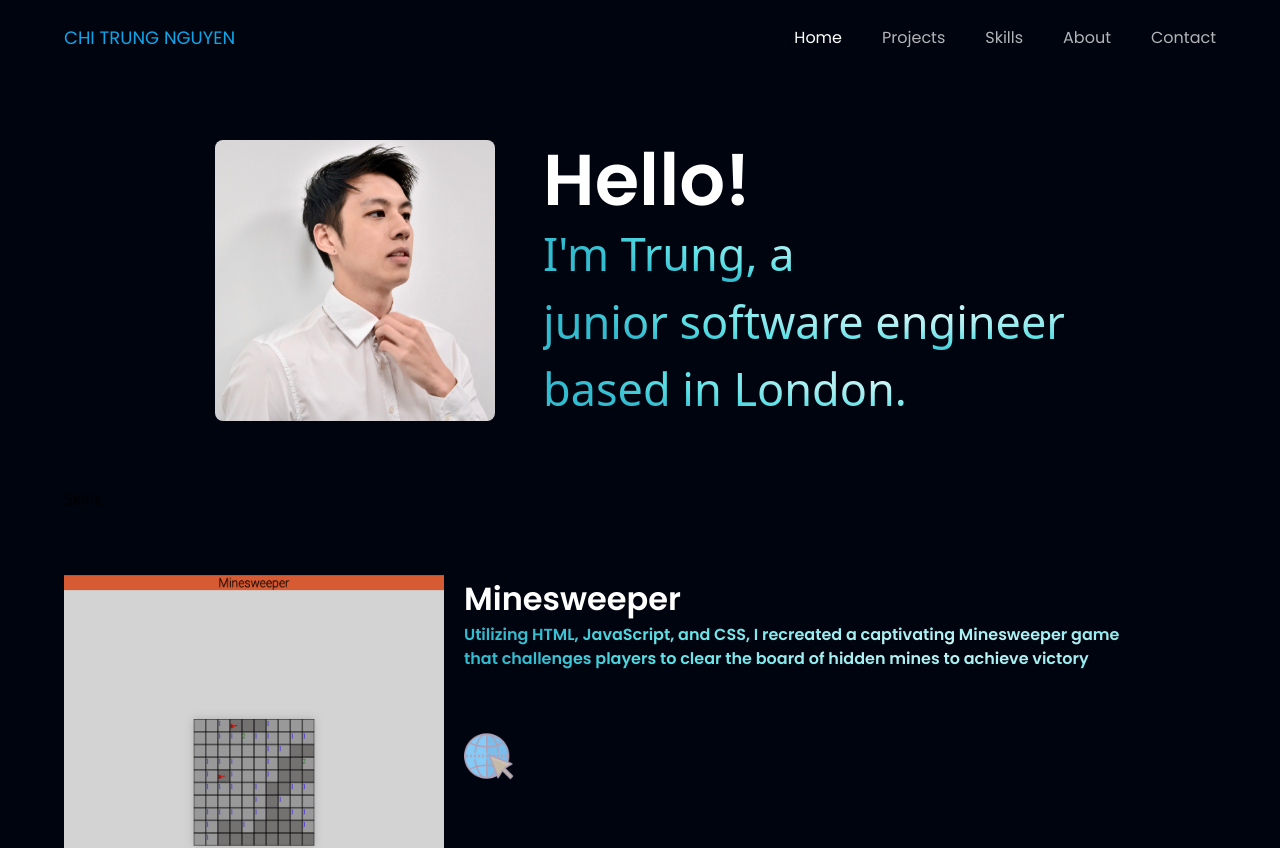
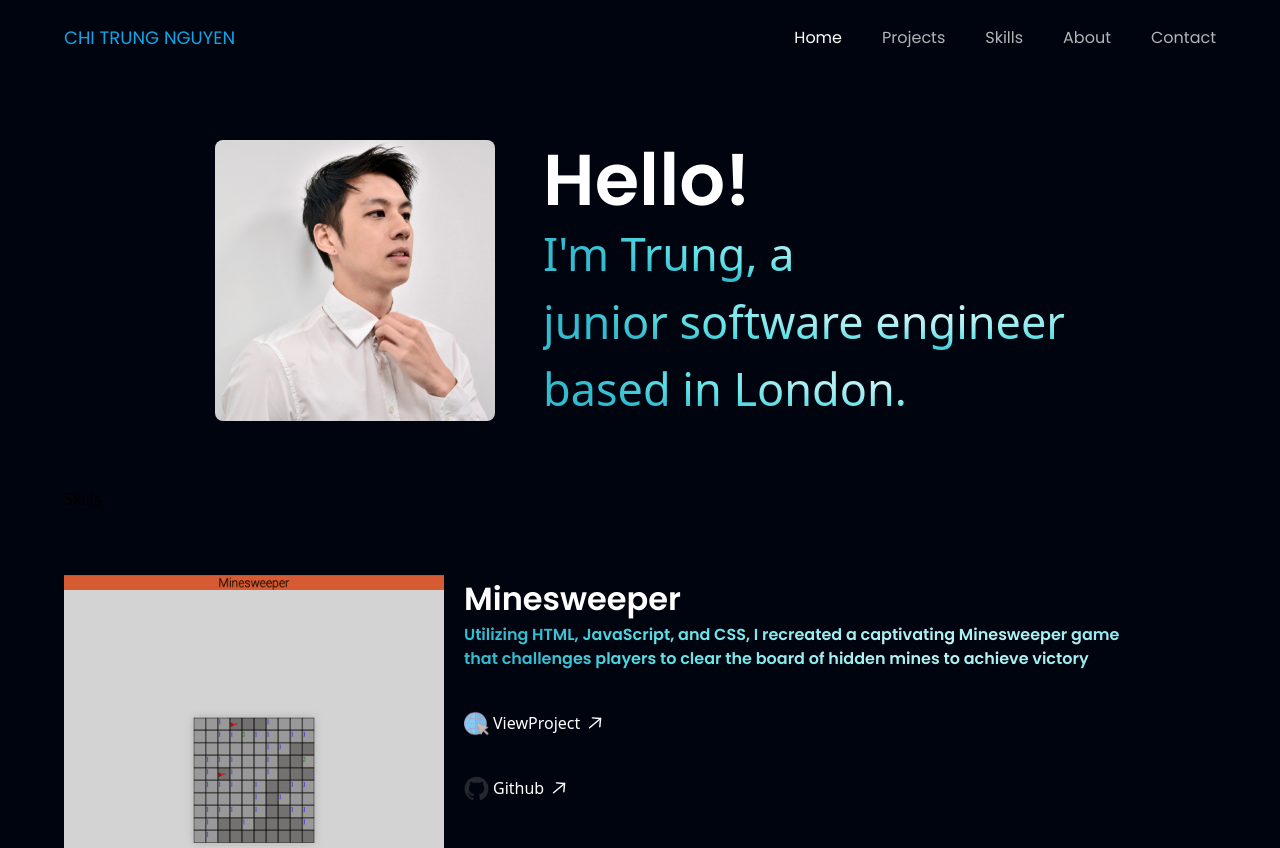
Before and after one commit to Puzzles65/portfolio_vite, a React (Vite) app: page / in a window 1280 px wide. Shown: the top 848 px of the page. Built offline with nearby package versions, Linux system fonts and the light colour scheme.

Commit message:
buttons for now, need styling to match the theme

```diff
--- a/src/assets/index.js
+++ b/src/assets/index.js
@@ -6,5 +6,6 @@ import minesweeper from "./minesweeper.png";
 import spaceCAT from "./spaceCAT.png";
 import github from "./github.png";
 import internet from "./internet.png";
+import arrow from "./arrow.svg";
 
-export { close, menu, photo, memes, minesweeper, spaceCAT, github, internet };
+export { close, menu, photo, memes, minesweeper, spaceCAT, github, internet, arrow };
--- a/src/components/ProjectsContainer.jsx
+++ b/src/components/ProjectsContainer.jsx
@@ -1,6 +1,6 @@
 import React from "react";
 import styles from "../style";
-import { github, internet } from '../assets'
+import { github, internet, arrow } from "../assets";
 // destructuring prop
 
 function ProjectsContainer({
@@ -13,13 +13,12 @@ function ProjectsContainer({
 }) {
   return (
     <section id="projects">
-
       <div
         className="flex justify-left md:flex-row flex-col sm:flex-row"
         key={id}
       >
         <img
-          className={`w-[380px] max-w-full ${styles.paddingY}`}
+          className={`w-[380px] max-w-full sm:h-[500px] max-h-full ${styles.paddingY}`}
           src={image}
           alt={title}
         />
@@ -33,28 +32,29 @@ function ProjectsContainer({
             {description}
           </p>
           <a
-            className="w-[50px] h-[50px] my-10"
+            className="flex flex-row text-white w-[25px] h-[25px] my-5"
             href={link}
             target="_blank"
             rel="noopener noreferrer"
           >
-           <img
-          className={`max-w-full w-[50px]`}
-          src={internet}
-          alt="internet"
-        />
+            <img
+              className="max-w-full w-[25px]"
+              src={internet}
+              alt="internet"
+            />
+            <span className="mx-1">ViewProject</span>
+            <img className="max-w-full w-[25px]"  src={arrow} alt="arrow" />
           </a>
           <a
-            className="w-[50px] h-[50px] my-10"
+            className="flex flex-row text-white w-[50px] h-[25px] my-5"
             href={githubLink}
             target="_blank"
             rel="noopener noreferrer"
           >
-                  <img
-          className={`max-w-full w-[50px]`}
-          src={github}
-          alt="github"
-        />
+            <img className="max-w-full w-[25px]" src={github} alt="github" />
+            <span className="mx-1">Github</span>
+            <img className="max-w-full w-[25px]" src={arrow} alt="arrow" />
+
           </a>
         </div>
       </div>
```
Also changed, not shown: src/assets/arrow.svg (renamed from src/assets/arrow-up.svg).
